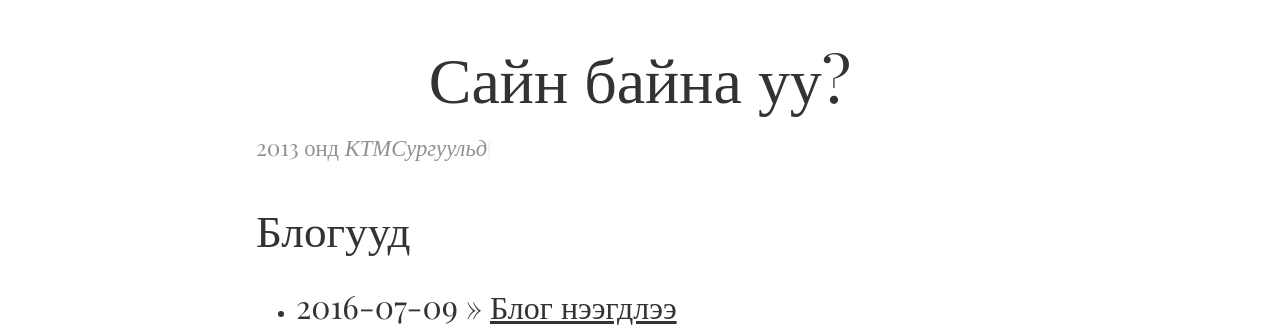
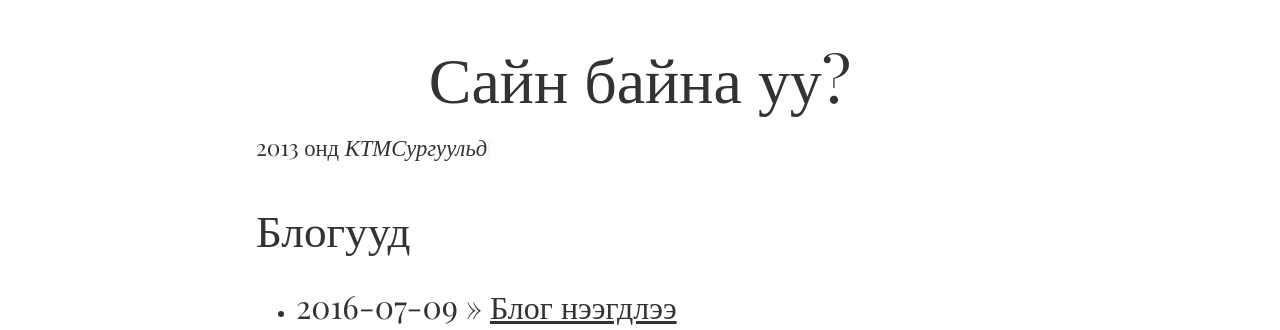
Before and after one commit to Ds3c-ctf-team/enkhee-Osiris.github.io-old, a Jekyll site: the page built from index.html, in a window 1280 px wide. Shown: the top 330 px of the page. Built offline with Jekyll 4.4.1, drawn with Linux system fonts in a browser that asks for light colours; nearby versions of some CDN libraries; some web fonts are replaced.

Commit message:
Update layout

```diff
--- a/_layouts/default.html
+++ b/_layouts/default.html
@@ -19,14 +19,14 @@
     		</h1>
             <div class="measure">
                 <div class="txt--left">
-                	<div id="typed-strings">
-                		<span>Намайг <strong>Энх-Эрдэнэ</strong> гэдэг.</span>
+                    <div id="typed-strings">
+                        <span>Намайг <strong>Энх-Эрдэнэ</strong> гэдэг.</span>
                         <p>2013 онд <em>КТМСургуульд</em> элсэж програм хангамжийн инженер болох анхны гараагаа тавьсан.</p>
                         <p>Одоо <em>МХТСургуулийн</em> Програм Хангамжийн ангийн 3-аар курст сурдаг.</p>
                         <p>Миний блогт тавтай морилно уу!</p>
-                	</div>
-                    <span class="fnt--mid-gray h4" id="typed">
-					  </span>
+                    </div>
+                    <span class="h4" id="typed">
+					</span>
                 </div>
             </div>
         </div>
@@ -61,4 +61,5 @@
     });
     </script>
 </body>
+
 </html>
```
